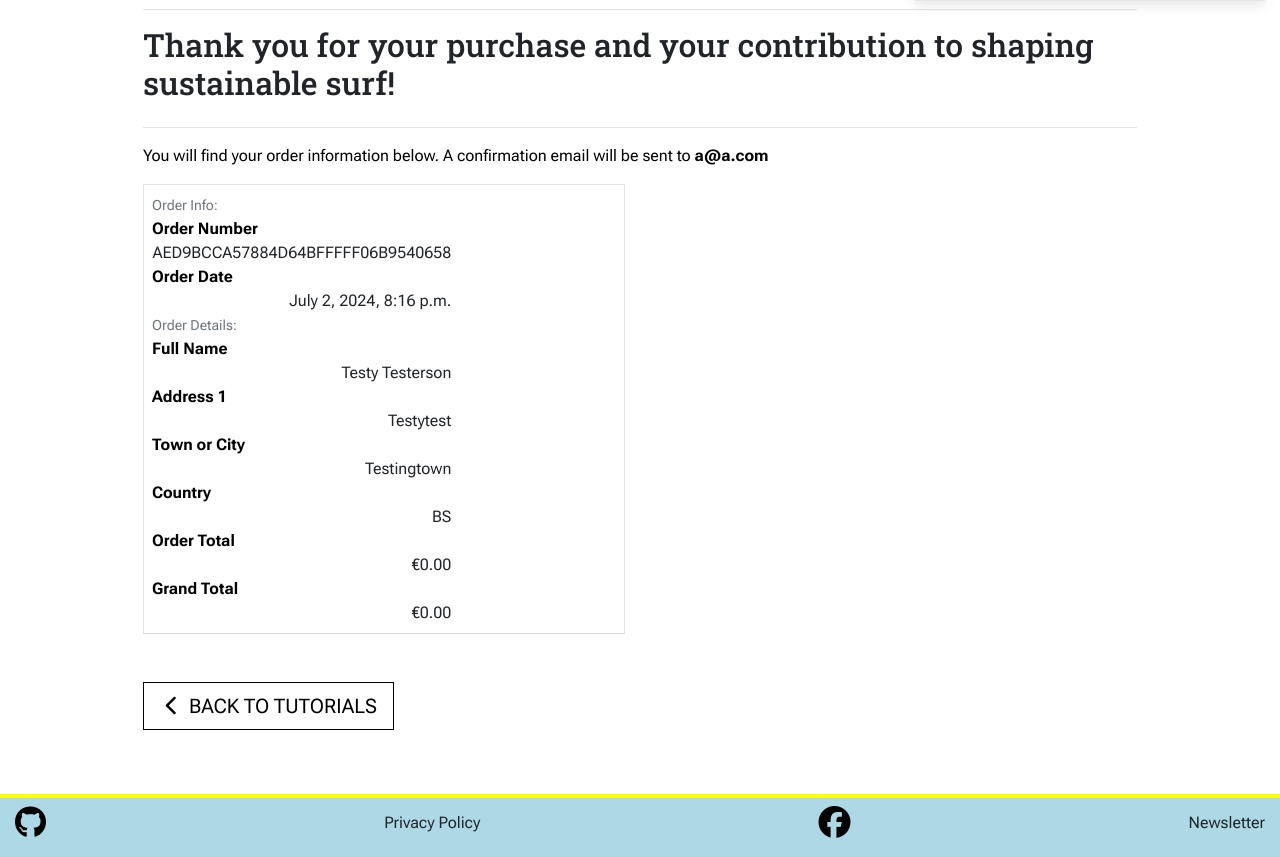
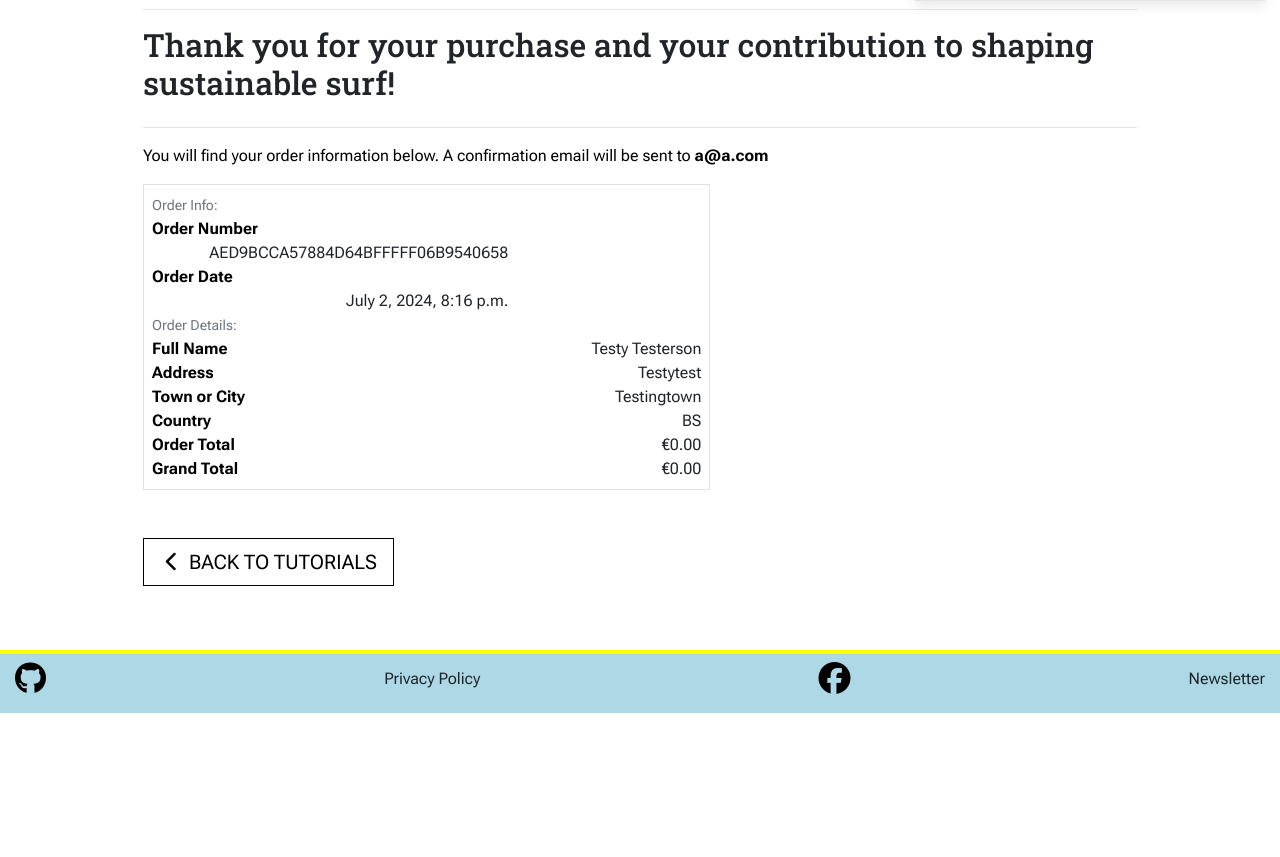
Before and after one commit to g-omarsdottir/shaping-sustainable-surf, a Django app: a page that uses checkout/templates/checkout/checkout_success.html in a window 1280 px wide. Shown: the part 219-1076 px from the top of the page. After the commit the page ends 932 px from the top, so only its background shows below. Run offline with Django 3.2, Linux system fonts and the light colour scheme; data comes from the database, SQL or seed files in the repository; both versions use the stored data as it was after the commit; parts of the project's set-up code (start-up, migrations or seed data) failed here and were passed over; some libraries are stand-ins or nearby versions.

Commit message:
Refactor OrderItem model & checkout view
- Maintain order history integrity by not deleting order items in case of product deletion
- Add fields product name and product price to OrderItem model
- Stores name and product price, which is passed to the model in the checkout view
- Add Product model field video_url to OrderItem model to pass to the order confirmation
- Add more detailed docstrings to checkout views to keep an overview of the code
- Add video_url and fix style on checkout_success.html

```diff
--- a/checkout/models.py
+++ b/checkout/models.py
@@ -70,11 +70,15 @@ class Order(models.Model):
 class OrderItem(models.Model):
     """
     A model to associate products with orders.
+    Stores the product name and price at the time of order in case of changes.
+    Values are passed to the model in the checkout view.
     """
     order = models.ForeignKey(
         Order, related_name="items", on_delete=models.CASCADE
     )
-    product = models.ForeignKey(Product, on_delete=models.CASCADE)
+    product = models.ForeignKey(Product, on_delete=models.SET_NULL, null=True)
+    product_name = models.CharField(max_length=255)
+    product_price = models.DecimalField(max_digits=6, decimal_places=2)
 
     def __str__(self):
-        return f"{self.product.name} on order {self.order.order_number}"
+        return f"{self.product_name} on order {self.order.order_number}"
--- a/checkout/templates/checkout/checkout_success.html
+++ b/checkout/templates/checkout/checkout_success.html
@@ -29,7 +29,7 @@
     </div>
 
     <div class="row">
-        <div class="col-12 col-lg-6 mb-5">
+        <div class="col-12 col-lg-7 mb-5">
             <div class="order-confirmation-wrapper p-2 border">
                 <div class="row">
                     <div class="col">
@@ -63,7 +63,7 @@
 
                 {% for item in order.items.all %}
                 <div class="row">
-                    <div class="col-12 col-md-6">
+                    <div class="col-12 col-md-10">
                         <p class="small mb-0 text-black font-weight-bold">
                             {{ item.product.name }}
                         </p>
@@ -72,10 +72,13 @@
                         <p class="small mb-0">€ {{ item.product.price }}</p>
                     </div>
                 </div>
+                {% if item.product and item.product.video_url %}
+                <p>Tutorial URL: <a href="{{ item.product.video_url }}">Click Here to Watch Tutorial</a></p>
+                {% endif %}
                 {% endfor %}
 
                 <div class="row">
-                    <div class="col-12 col-md-6">
+                    <div class="col-12 col-md-4">
                         <p class="mb-0 text-black font-weight-bold">Full Name</p>
                     </div>
                     <div class="col-12 col-md-8 text-md-right">
@@ -84,8 +87,8 @@
                 </div>
 
                 <div class="row">
-                    <div class="col-12 col-md-6">
-                        <p class="mb-0 text-black font-weight-bold">Address 1</p>
+                    <div class="col-12 col-md-4">
+                        <p class="mb-0 text-black font-weight-bold">Address</p>
                     </div>
                     <div class="col-12 col-md-8 text-md-right">
                         <p class="mb-0">{{ order.street_address1 }}</p>
@@ -105,7 +108,7 @@
 
                 {% if order.county %}
                 <div class="row">
-                    <div class="col-12 col-md-6">
+                    <div class="col-12 col-md-4">
                         <p class="mb-0 text-black font-weight-bold">County</p>
                     </div>
                     <div class="col-12 col-md-8 text-md-right">
@@ -115,7 +118,7 @@
                 {% endif %}
 
                 <div class="row">
-                    <div class="col-12 col-md-6">
+                    <div class="col-12 col-md-4">
                         <p class="mb-0 text-black font-weight-bold">Town or City</p>
                     </div>
                     <div class="col-12 col-md-8 text-md-right">
@@ -125,7 +128,7 @@
 
                 {% if order.postcode %}
                 <div class="row">
-                    <div class="col-12 col-md-6">
+                    <div class="col-12 col-md-4">
                         <p class="mb-0 text-black font-weight-bold">Postal Code</p>
                     </div>
                     <div class="col-12 col-md-8 text-md-right">
@@ -135,7 +138,7 @@
                 {% endif %}
 
                 <div class="row">
-                    <div class="col-12 col-md-6">
+                    <div class="col-12 col-md-4">
                         <p class="mb-0 text-black font-weight-bold">Country</p>
                     </div>
                     <div class="col-12 col-md-8 text-md-right">
@@ -145,7 +148,7 @@
 
                 {% if order.phone_number %}
                 <div class="row">
-                    <div class="col-12 col-md-6">
+                    <div class="col-12 col-md-4">
                         <p class="mb-0 text-black font-weight-bold">Phone Number</p>
                     </div>
                     <div class="col-12 col-md-8 text-md-right">
@@ -155,7 +158,7 @@
                 {% endif %}
 
                 <div class="row">
-                    <div class="col-12 col-md-6">
+                    <div class="col-12 col-md-4">
                         <p class="mb-0 text-black font-weight-bold">Order Total</p>
                     </div>
                     <div class="col-12 col-md-8 text-md-right">
@@ -166,7 +169,8 @@
                 {% if order.discount_code %}
                 <div class="row">
                     <div class="col-12 col-md-6">
-                        <p class="mb-0 text-black font-weight-bold">Discount Applied ({{ order.discount_code.code }})</p>
+                        <p class="mb-0 text-black font-weight-bold">Discount Applied ({{ order.discount_code.code }})
+                        </p>
                     </div>
                     <div class="col-12 col-md-8 text-md-right">
                         <p class="mb-0">- €{{ order.discount_code.amount }}</p>
@@ -175,7 +179,7 @@
                 {% endif %}
 
                 <div class="row">
-                    <div class="col-12 col-md-6">
+                    <div class="col-12 col-md-4">
                         <p class="mb-0 text-black font-weight-bold">Grand Total</p>
                     </div>
                     <div class="col-12 col-md-8 text-md-right">
--- a/checkout/views.py
+++ b/checkout/views.py
@@ -1,6 +1,7 @@
 from django.shortcuts import render, redirect, reverse, get_object_or_404
 from django.contrib import messages
 from django.conf import settings
+from django.db.models import Prefetch
 
 from .forms import OrderForm
 from .models import Order, OrderItem
@@ -13,9 +14,40 @@ import stripe
 
 def checkout(request):
     """
-    View to render the checkout page.
-    Passes the context incl. stripe API keys to the template.
+    View to handle the checkout process.
+
+    GET:
+    - Renders the checkout page with an empty order form.
+    - Creates a Stripe PaymentIntent for the current cart total.
+    - Passes Stripe public key and client secret to the template.
+
+    POST:
+    - Processes the submitted order form.
+    - Creates an Order instance with form data.
+    - Applies discount code if present in the session.
+    - Creates OrderItem instances for each product in the cart.
+    - Updates order total.
+    - Redirects to checkout success page on successful order creation.
+
+    Handles various scenarios:
+    - Empty cart: Redirects to tutorials list with an error message.
+    - Invalid form: Redisplays the form with error messages.
+    - Product no longer available: Deletes the order and redirects to cart.
+    - Missing Stripe public key: Displays a warning message.
+
+    Args:
+        request (HttpRequest): The request object.
+
+    Returns:
+        HttpResponse: Renders the checkout template with context including
+                      order form, Stripe public key, and client secret.
+        HttpResponseRedirect: Redirects to checkout success or cart view
+                              based on the outcome of the checkout process.
+
+    Raises:
+        None, but catches and handles Product.DoesNotExist exception.
     """
+
     stripe_public_key = settings.STRIPE_PUBLIC_KEY
     stripe_secret_key = settings.STRIPE_SECRET_KEY
 
@@ -57,11 +89,12 @@ def checkout(request):
             order.save()
             for item_id, quantity in cart.items():
                 try:
-                    product_id = int(item_id[0])  # Extract the first element of the tuple and convert it to integer
-                    product = Product.objects.get(id=product_id)
+                    product = Product.objects.get(id=item_id)
                     order_item = OrderItem(
                         order=order,
                         product=product,
+                        product_name=product.name,
+                        product_price=product.price,
                     )
                     order_item.save()
                 except Product.DoesNotExist:
@@ -125,11 +158,26 @@ def checkout(request):
 
 def checkout_success(request, order_number):
     """
-    View to handle successful checkouts
+    View to handle successful checkouts.
+    Fetches the Order with related DiscountCode and all associated OrderItems
+    with their Products in a single optimized query.
+    Clears the cart and discount code from the session.
+    Displays a success message and renders the checkout success template.
+
+    Args:
+        request (HttpRequest): The request object.
+        order_number (str): The unique identifier for the order.
+
+    Returns:
+        HttpResponse: Renders the checkout success template with the order context.
     """
+
     save_info = request.session.get("save_info")
     order = get_object_or_404(
-        Order.objects.select_related("discount_code"), order_number=order_number
+        Order.objects.select_related("discount_code").prefetch_related(
+            Prefetch("items", queryset=OrderItem.objects.select_related("product"))
+        ),
+        order_number=order_number
     )
 
     success_message = (
```
Also changed, not shown: checkout/migrations/0004_orderitem_product_name_orderitem_product_price_and_more.py (added), db.sqlite3.
